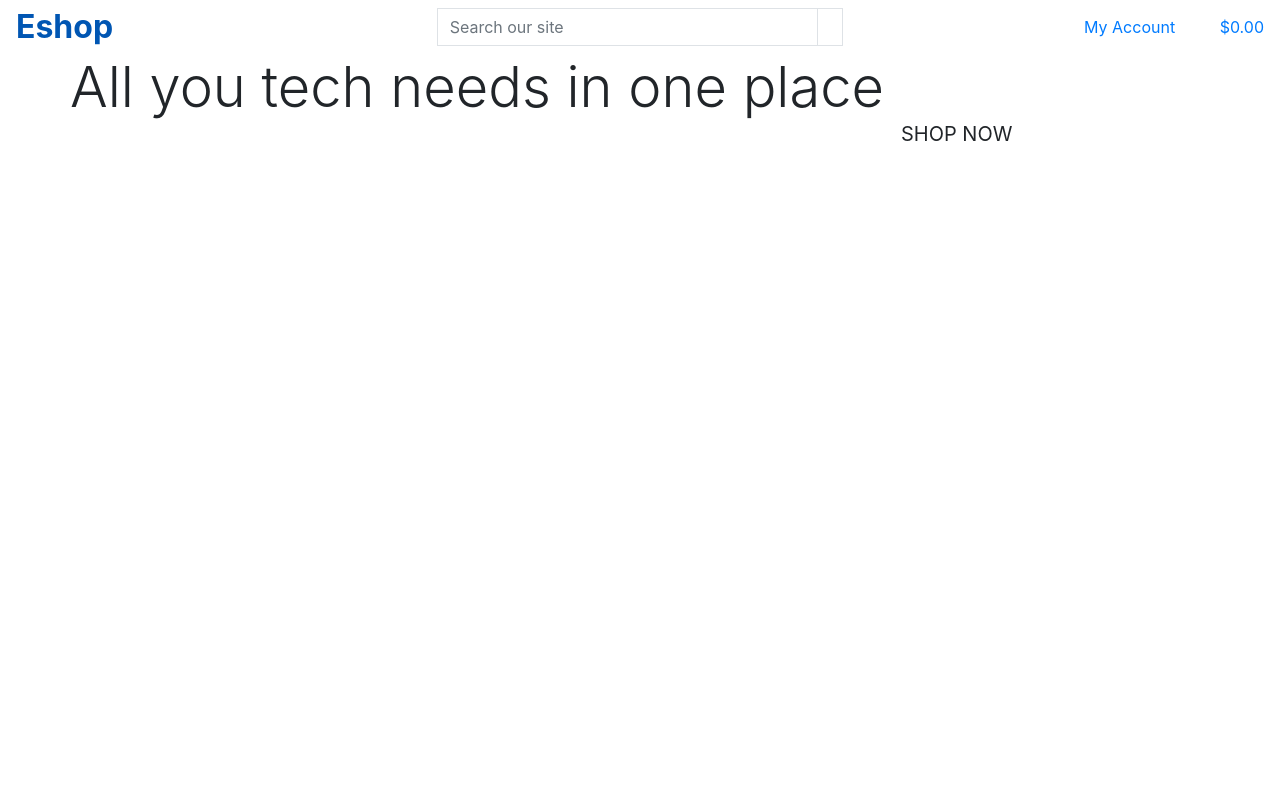
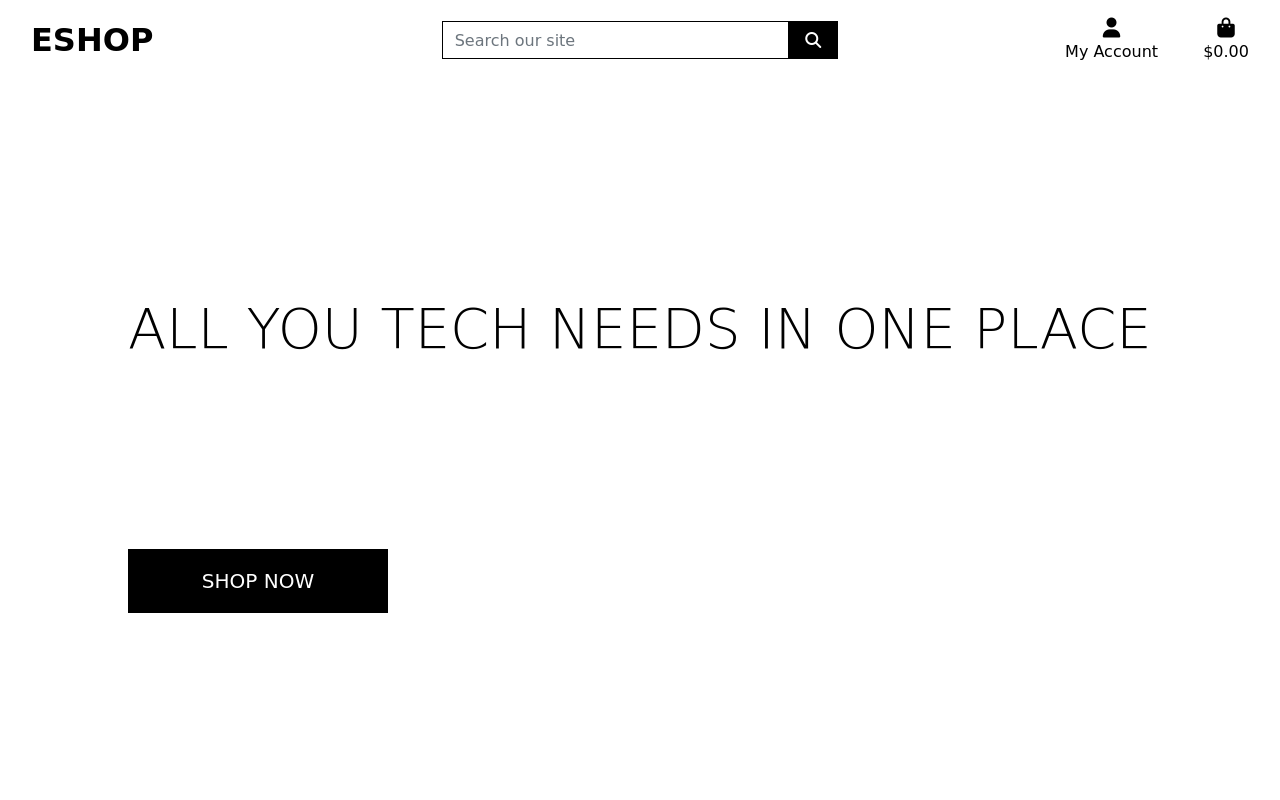
Before and after one commit to Jon9851/Eshop, a Django app: page / in a window 1280 px wide. Run offline with Django 3.2, Linux system fonts and the light colour scheme; some libraries are stand-ins or nearby versions.

Commit message:
css and media files and running on the page just need to chnage layout of the text and add an image

```diff
--- a/eshop_ado/settings.py
+++ b/eshop_ado/settings.py
@@ -143,3 +143,7 @@
 # https://docs.djangoproject.com/en/3.0/howto/static-files/
 
 STATIC_URL = '/static/'
+STATICFILES_DIRS = (os.path.join(BASE_DIR, 'static'),)
+
+MEDIA_URL = '/media/'
+MEDIA_ROOT = os.path.join(BASE_DIR, 'media')
--- a/eshop_ado/urls.py
+++ b/eshop_ado/urls.py
@@ -15,9 +15,11 @@
 """,
 from django.contrib import admin
 from django.urls import path, include
+from django.conf import settings
+from django.conf.urls.static import static
 
 urlpatterns = [
     path('admin/', admin.site.urls),
     path('accounts/', include('allauth.urls')),
     path('', include('home.urls')),
-]
+] + static(settings.MEDIA_URL, document_root=settings.MEDIA_ROOT)
--- /dev/null
+++ b/static/css/base.css
@@ -0,0 +1,79 @@
+html{
+    height: 100%;
+}
+body{
+    background-color: white;
+    height: calc(100vh - 164px);
+    color: black;
+    font-family: 'Edu TAS Beginner', cursive; ;
+}
+
+/* from Bulma */
+.icon {
+    align-items: center;
+    display: inline-flex;
+    justify-content: center;
+    height: 1.5rem;
+    width: 1.5rem;
+}
+
+.logo-font {
+    text-transform: uppercase;
+}
+
+.main-logo-link {
+    width: fit-content;
+}
+
+.shop-now-button {
+    background: black;
+    color: white;
+    min-width: 260px;
+}
+
+.btn-black {
+    background: black;
+    color: white;
+}
+
+.shop-now-button:hover,
+.shop-now-button:active,
+.shop-now-button:focus,
+.btn-black:hover,
+.btn-black:active,
+.btn-black:focus {
+    background: #222;
+    color: white;
+}
+
+.text-black {
+    color: #000 !important;
+}
+
+.border-black {
+    border: 1px solid black !important;
+}
+
+/* -------------------------------- Media Queries */
+
+/* Slightly larger container on xl screens */
+@media (min-width: 1200px) {
+  .container {
+    max-width: 80%;
+  }
+}
+
+/* fixed top navbar only on medium and up */
+@media (min-width: 992px) {
+    .fixed-top-desktop-only {
+        position: fixed;
+        top: 0;
+        right: 0;
+        left: 0;
+        z-index: 1030;
+    }
+
+    .header-container {
+        padding-top: 164px;
+    }
+}
--- a/templates/base.html
+++ b/templates/base.html
@@ -19,6 +19,8 @@
     <!-- Bootstrap CSS -->
     <link rel="stylesheet" href="https://cdn.jsdelivr.net/npm/bootstrap@4.6.1/dist/css/bootstrap.min.css"
         integrity="sha384-zCbKRCUGaJDkqS1kPbPd7TveP5iyJE0EjAuZQTgFLD2ylzuqKfdKlfG/eSrtxUkn" crossorigin="anonymous">
+    <link rel="stylesheet" href="https://fonts.googleapis.com">
+    <link rel="stylesheet" href="{% static 'css/base.css' %}">
     {% endblock %}
 
     {% block extra_css %}
@@ -33,15 +35,15 @@
     <script src="https://cdn.jsdelivr.net/npm/bootstrap@4.6.1/dist/js/bootstrap.min.js"
         integrity="sha384-VHvPCCyXqtD5DqJeNxl2dtTyhF78xXNXdkwX1CZeRusQfRKp+tA7hAShOK/B/fQ2" crossorigin="anonymous">
     </script>
+    <script src="https://kit.fontawesome.com/8f8d6e0652.js" crossorigin="anonymous"></script>
     {% endblock %}
 
     {% block extra_js %}
     {% endblock %}
     <title>Eshop {% block extra_title %}{% endblock %}</title>
 </head>
-<header>
-    <header class="container-fluid fixed-top"></header>
-    <div class="row">
+<header class="container-fluid fixed-top">
+    <div id="topnav" class="row bg-white pt-lg-2 d-none d-lg-flex">
         <div class="col-12 col-lg-4 my-auto py-lg-0 text-center text-lg-left">
             <a href="{% url 'home' %}" class="nav-link main-logo-link">
                 <h2 class="logo-font text-black my-0"><strong>Eshop</strong></h2>
```
Lines whose indentation alone changed are shown as unchanged.
